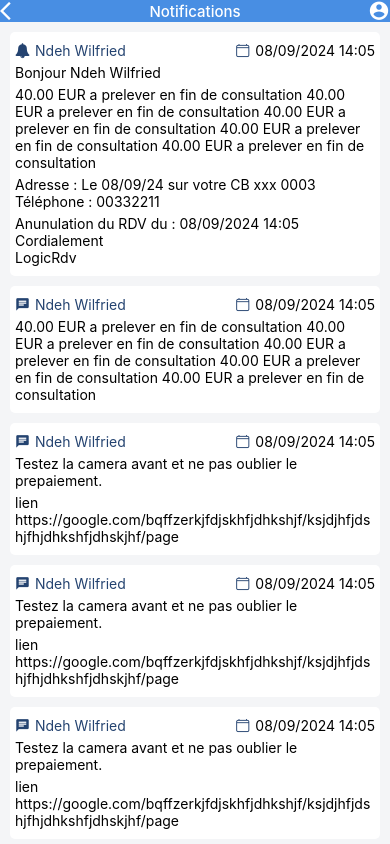
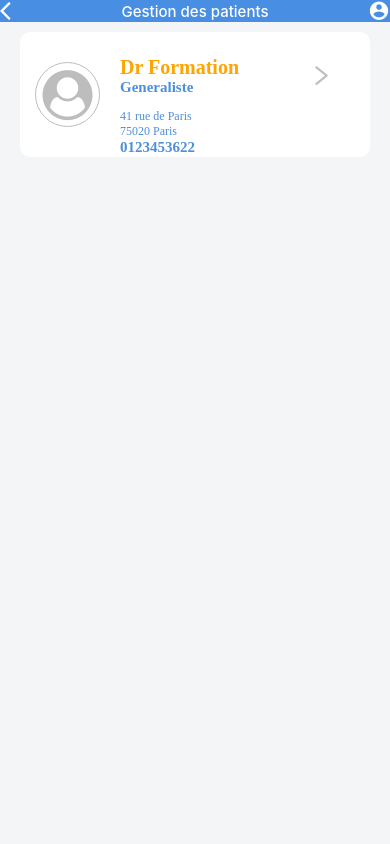
Before and after one commit to nteguem/logicRdv_reactnative, a React Native app: screen / in a window 390 px wide. Built offline with nearby package versions, Linux system fonts and the light colour scheme.

Commit message:
Screen doctor and patient management

```diff
--- /dev/null
+++ b/src/components/PatientManagement/AllPatientManagement.js
@@ -0,0 +1,40 @@
+import React from 'react';
+import { View } from 'react-native';
+import Doctor from '../global/Doctor';
+
+function PatientManagementList() {
+  const data = [
+    {
+      name: "Dr Formation",
+      Specialisation: 'Generaliste',
+      isDoctorSpecialisationText: 'false',
+      zip: "75020 Paris",
+      address: "41 rue de Paris",
+      phone: '0123453622',
+      isRightIcons: 'false',
+      isButton: 'false',
+      isProfileIcon: 'true',
+      isArrowIcon: "true",
+    },
+
+
+  ];
+  const result = data.map((result, index) => (
+    <View  >
+      <Doctor
+        key={index}
+        isArrowIcon={result.isArrowIcon}
+        isProfileIcon={result.isProfileIcon}
+        isDoctorSpecialisationText={result.isDoctorSpecialisationText}
+        Specialisation ={result.Specialisation}
+        address={result.address}
+        zip={result.zip}
+        doctorName={result.name}
+        doctorPhoneNumber={result.phone}
+      />
+    </View>
+  ));
+  return result;
+}
+
+export default PatientManagementList;
--- /dev/null
+++ b/src/components/doctor/AllDoctors.js
@@ -0,0 +1,37 @@
+import React from 'react';
+import { View } from 'react-native';
+import Doctor from '../global/Doctor';
+
+function AllDoctor() {
+  const data = [
+    {
+      name: "Dr Formation",
+      Specialisation: 'Generaliste',
+      isDoctorSpecialisationText: 'false',
+      zip: "75020 Paris",
+      address: "41 rue de Paris",
+      phone: '0123453622',
+      isProfileIcon: 'true',
+
+    },
+
+
+  ];
+  const result = data.map((result, index) => (
+    <View >
+      <Doctor
+        key={index}
+        isArrowIcon={result.isArrowIcon}
+        isProfileIcon={result.isProfileIcon}
+        Specialisation ={result.Specialisation}
+        address={result.address}
+        zip={result.zip}
+        doctorName={result.name}
+        doctorPhoneNumber={result.phone}
+      />
+    </View>
+  ));
+  return result;
+}
+
+export default AllDoctor;
--- /dev/null
+++ b/src/components/doctor/GoogleMap.js
@@ -0,0 +1,19 @@
+// import React from 'react';
+// import Svg, { Path } from 'react-native-svg';
+
+// const GoogleMap = () => {
+//   return (
+//     <Svg xmlns="http://www.w3.org/2000/svg" viewBox="0 0 48 48" width="48" height="48">
+//       <Path fill="#1c9957" d="M42,39V9c0-1.657-1.343-3-3-3H9C7.343,6,6,7.343,6,9v30c0,1.657,1.343,3,3,3h30C40.657,42,42,40.657,42,39z"/>
+//       <Path fill="#3e7bf1" d="M9,42h30c1.657,0-15-16-15-16S7.343,42,9,42z"/>
+//       <Path fill="#cbccc9" d="M42,39V9c0-1.657-16,15-16,15S42,40.657,42,39z"/>
+//       <Path fill="#efefef" d="M39,42c1.657,0,3-1.343,3-3v-0.245L26.245,23L23,26.245L38.755,42H39z"/>
+//       <Path fill="#ffd73d" d="M42,9c0-1.657-1.343-3-3-3h-0.245L6,38.755V39c0,1.657,1.343,3,3,3h0.245L42,9.245V9z"/>
+//       <Path fill="#d73f35" d="M36,2c-5.523,0-10,4.477-10,10c0,6.813,7.666,9.295,9.333,19.851C35.44,32.531,35.448,33,36,33s0.56-0.469,0.667-1.149C38.334,21.295,46,18.813,46,12C46,6.477,41.523,2,36,2z"/>
+//       <Path fill="#752622" d="M36 8.5A3.5 3.5 0 1 0 36 15.5A3.5 3.5 0 1 0 36 8.5Z"/>
+//       <Path fill="#fff" d="M14.493,12.531v2.101h2.994c-0.392,1.274-1.455,2.185-2.994,2.185c-1.833,0-3.318-1.485-3.318-3.318s1.486-3.318,3.318-3.318c0.824,0,1.576,0.302,2.156,0.799l1.548-1.547C17.22,8.543,15.92,8,14.493,8c-3.038,0-5.501,2.463-5.501,5.5s2.463,5.5,5.501,5.5c4.81,0,5.637-4.317,5.184-6.461L14.493,12.531z"/>
+//     </Svg>
+//   );
+// };
+
+// export default GoogleMap;
--- a/src/components/global/Doctor.js
+++ b/src/components/global/Doctor.js
@@ -1,42 +1,15 @@
-/*
-  This React Native component, Doctor, represents a card displaying information about a doctor.
-  It includes details such as doctor's name, specialization, location, phone number, and optional icons.
 
-  Component Structure:
-  - View: Main container for the component.
-    - View: Container for doctor's profile information.
-      - View: Container for doctor's profile picture (optional).
-      - View: Container for doctor's name, specialization, location, and phone number.
-      - View: Container for optional right icons or arrow icon.
-    - View: Container for optional button.
-
-  Props:
-  - isDoctorSpecialisationText: Boolean flag indicating whether to display doctor's specialization text.
-  - isRightIcons: Boolean flag indicating whether to display right icons (WhatsApp, map marker).
-  - isArrowIcon: Boolean flag indicating whether to display an arrow icon.
-  - isButton: Boolean flag indicating whether to display a button.
-  - isProfileIcon: Boolean flag indicating whether to display a profile icon.
-  - doctorName: Name of the doctor.
-  - doctorLocation: Location of the doctor.
-  - doctorPhoneNumber: Phone number of the doctor.
-
-  Styles:
-  - Styles are defined for each individual component, including containers, text, buttons, and icons, providing consistent appearance and layout.
-*/
 
 import React from 'react';
 import {Alert, StyleSheet, View} from 'react-native';
 import {colors} from './colors';
 import CustomAppButton from './CustomAppButton';
-import Icon from 'react-native-vector-icons/FontAwesome';
+import Icon2 from 'react-native-vector-icons/MaterialCommunityIcons';
+import Icon from 'react-native-vector-icons/FontAwesome5';
+import Icon1 from 'react-native-vector-icons/FontAwesome';
 import AntDesign from 'react-native-vector-icons/AntDesign';
 import CustomText from './CustomText';
-
-function numberWithSpaces(value, pattern) {
-  var i = 0,
-    phone = value.toString();
-  return pattern.replace(/#/g, _ => phone[i++]);
-}
+import GoogleMap from '../doctor/GoogleMap';
 
 const Doctor = ({
   isDoctorSpecialisationText = false,
@@ -44,67 +17,21 @@ const Doctor = ({
   isArrowIcon = false,
   isButton = false,
   isProfileIcon = false,
+  zip,
+  Specialisation,
   doctorName,
-  doctorLocation,
+  address,
   doctorPhoneNumber,
 }) => {
   return (
-    <View>
-      <View style={styles.parentStyles}>
-        <View style={styles.myStyles}>
-          <View style={{flexDirection: 'row'}}>
-            {isProfileIcon && (
-              <View style={styles.circleUser}>
-                <Icon name="user-circle" size={50} color={colors.gray} />
-              </View>
-            )}
-            <View style={{paddingLeft: 10}}>
-              <CustomText fontSize={20} color={colors.red} fontWeight={'bold'}>
-                {doctorName}
-              </CustomText>
-              <CustomText fontSize={15} color={'#4d8fd9'} fontWeight={'bold'}>
-                {isDoctorSpecialisationText && 'Doctor doctor'}
-              </CustomText>
-              <CustomText fontSize={12} color={'#4d8fd9'}>
-                {doctorLocation}
-              </CustomText>
-              <CustomText fontSize={12} color={'#4d8fd9'}>
-                75020
-              </CustomText>
-              <View
-                style={{
-                  flexDirection: 'row',
-                  alignItems: 'baseline',
-                  justifyContent: 'space-between',
-                  width: 100,
-                }}>
-                <CustomText fontSize={15} color={'#4d8fd9'} fontWeight={'bold'}>
-                  {numberWithSpaces(doctorPhoneNumber, '## ## ## ## ##')}
-                </CustomText>
-                <View style={[styles.circle]}>
-                  <Icon name="phone" color="white" size={20} />
-                </View>
-              </View>
+    <View style={styles.Container}>
+      {/* les donnee de gauche ie juste l'icon de photo */}
+      <View style={styles.leftColumn}>
+          <View style={styles.usericon}>
+          {isProfileIcon && (
+            <View style={styles.circleUser}>
+              <Icon1 name="user-circle" size={50} color={colors.gray} />
             </View>
-          </View>
-          {isRightIcons && (
-            <View
-              style={{
-                justifyContent: 'space-between',
-                alignItems: 'center',
-                overflow: 'visible',
-              }}>
-              <Icon name="whatsapp" color={'green'} size={25} />
-              <Icon name="whatsapp" color={'green'} size={25} />
-              <Icon name="map-marker" size={25} />
-            </View>
-          )}
-          {isArrowIcon && (
-            <AntDesign
-              name="right"
-              size={20}
-              onPress={() => Alert.alert('Arrow pressed')}
-            />
           )}
         </View>
         <View>
@@ -112,38 +39,133 @@ const Doctor = ({
             <CustomAppButton
               onPress={() => Alert.alert('Button pressed')}
               title="Prendre RDV"
-              alignSelf="baseline"
               paddingVertical={8}
               paddingHorizontal={8}
               textColor="white"
               borderRadius={13}
-              bkgroundColor="#4d8fd9"
+              bkgroundColor={colors.blue}
             />
           )}
         </View>
+      </View>
+
+      <View style={styles.rightColumn}>
+        <View style={styles.item}>
+          <View>
+            <CustomText fontSize={20} color={colors.yellow} fontWeight={'bold'}>
+              {doctorName}
+            </CustomText>
+            {isDoctorSpecialisationText && (
+              <CustomText fontSize={15} color={colors.blue} fontWeight={'bold'}>
+                {isDoctorSpecialisationText && Specialisation}
+              </CustomText>
+            )}
+          </View>
+            {
+              isArrowIcon && (
+                <AntDesign
+                style={styles.unique}
+                  name="right"
+                  color={colors.gray}
+                  size={25}
+                  onPress={() => Alert.alert('Arrow pressed')}
+
+                />
+              )
+           }
+          {isRightIcons && (
+            <Icon name="whatsapp-square" color={'green'} size={25} />
+          )}
+        </View>
+        <View style={styles.item} >
+          <View>
+            <CustomText fontSize={12} color={colors.blue}>
+              {address}
+            </CustomText>
+            <CustomText fontSize={12} color={colors.blue}>
+              {zip}
+            </CustomText>
+          </View>
+          {isRightIcons &&(
+            <View style={styles.myicon}>
+              <View >
+                <Icon2 name="waze" color={colors.white} size={25} />
+              </View>
+          </View>
+        )}
+        </View >
+        <View style={styles.item}>
+          <View style={styles.items}>
+            <CustomText fontSize={15} color={colors.blue} fontWeight={'bold'}>
+              {doctorPhoneNumber}
+            </CustomText>
+            {
+              isRightIcons && <Icon style={styles.myicon2} name="phone" color={colors.white} size={15} />
+            }
+          </View>
+          <View>
+            {isRightIcons && (
+              <Icon  name="map-marker" color={colors.blue} size={25} />
+            )}
+         </View>
+        </View>
+
       </View>
     </View>
   );
 };
 
 const styles = StyleSheet.create({
-  myStyles: {
+  Container:{
+    paddingVertical:10,
     flexDirection: 'row',
-    justifyContent: 'space-between',
+    backgroundColor: colors.white,
+    borderRadius: 10,
+    margin: 10,
   },
-  parentStyles: {
-    flexDirection: 'column',
-    justifyContent: 'space-evenly',
-    backgroundColor: 'white',
-    borderRadius: 10,
-    padding: 10,
+
+  usericon:{
+    paddingVertical:20,
+    paddingHorizontal:5,
+
   },
-  buttonSyles: {
-    backgroundColor: 'transparent',
-    borderWidth: 1,
+  leftColumn:{
+    paddingHorizontal:10,
   },
-  textStyles: {
-    color: 'blue',
+  rightColumn:{
+    position: "absolute",
+    left:100,
+    // paddingHorizontal:10,
+  },
+  item:{
+    flexDirection: 'row',
+    alignItems: 'center',
+    gap:70,
+  },
+  items:{
+    flexDirection: 'row',
+    alignItems: 'center',
+    gap:1,
+
+  },
+  unique:{
+    paddingVertical: 20,
+  },
+
+  myicon: {
+    backgroundColor: colors.blue,
+    position: 'absolute',
+    left: 180,
+    borderRadius: 5,
+    paddingHorizontal: 4,
+    paddingVertical: 4,
+  },
+  myicon2: {
+    backgroundColor: colors.blue,
+    borderRadius: 100,
+    width:30,
+    height:30,
+    padding: 7,
   },
   circleUser: {
     flexDirection: 'row',
@@ -151,22 +173,12 @@ const styles = StyleSheet.create({
     justifyContent: 'center',
     backgroundColor: colors.white,
     borderRadius: 999,
-    width: 55,
-    height: 55,
+    width: 65,
+    height: 65,
     borderWidth: 1,
     borderColor: colors.gray,
-    marginRight: 5,
   },
-  circle: {
-    flexDirection: 'row',
-    width: 28,
-    height: 28,
-    borderRadius: 20,
-    justifyContent: 'center',
-    alignItems: 'center',
-    backgroundColor: colors.blue,
-    marginLeft: 10,
-  },
+
 });
 
 export default Doctor;
--- a/src/components/global/colors.js
+++ b/src/components/global/colors.js
@@ -6,5 +6,6 @@ export const colors = {
   blue: '#4d8fd9',
   gray: '#bdbdbd',
   gray100: '#cbcbcb',
-  red: '#ff0000'
+  red: '#ff0000',
+  yellow: '#FFA500',
 };
--- a/src/components/wrappers/ContainerScreen.js
+++ b/src/components/wrappers/ContainerScreen.js
@@ -20,7 +20,7 @@ const styles = StyleSheet.create({
     },
     container: {
         flex: 1,
-        justifyContent: 'center',
+        //justifyContent: 'center',
         paddingHorizontal: 10,
     },
 });
--- a/src/routes/Routes.js
+++ b/src/routes/Routes.js
@@ -2,9 +2,9 @@ import React from 'react';
 import {NavigationContainer} from '@react-navigation/native';
 import {createStackNavigator} from '@react-navigation/stack';
 import AuthenticatedNavigator from './AuthenticateNavigator';
-import Home from '../screens/Home';
 import {HeaderIcons} from '../utils/helpers';
-import Notifications from '../screens/Notification';
+import DoctorListScreen from '../screens/DoctorListScreen';
+import PatientManagement from '../screens/patient_management';
 const Stack = createStackNavigator();
 
 const screenOptions = {gestureEnabled: false, headerShown: false};
@@ -20,8 +20,8 @@ const Routes = ({isAuth}) => {
           />
         ) : (
           <Stack.Screen
-            name="Notifications"
-            component={Notifications}
+            name="Gestion des patients"
+            component={PatientManagement}
             initialParams={{
               left: HeaderIcons.GO_BACK,
               right: HeaderIcons.ACCOUNT,
--- /dev/null
+++ b/src/screens/DoctorListScreen/index.js
@@ -0,0 +1,15 @@
+import React from 'react'
+import ContainerScreen from '../../components/wrappers/ContainerScreen';
+import AllDoctor from '../../components/doctor/AllDoctors';
+
+
+
+const DoctorListScreen = () => {
+  return (
+   <ContainerScreen>
+      <AllDoctor />
+   </ContainerScreen>
+  )
+}
+
+export default DoctorListScreen;
--- /dev/null
+++ b/src/screens/patient_management/index.js
@@ -0,0 +1,14 @@
+import { View, Text } from 'react-native'
+import React from 'react'
+import ContainerScreen from '../../components/wrappers/ContainerScreen'
+import PatientManagementList from '../../components/PatientManagement/AllPatientManagement'
+
+const PatientManagement = () => {
+  return (
+    <ContainerScreen>
+        <PatientManagementList/>
+    </ContainerScreen>
+  )
+}
+
+export default PatientManagement
```
Also changed, not shown: src/components/demo/DoctorDemo.js (deleted, +0 -75 lines), 2 other files (tests, documents, lock files or other folders).
